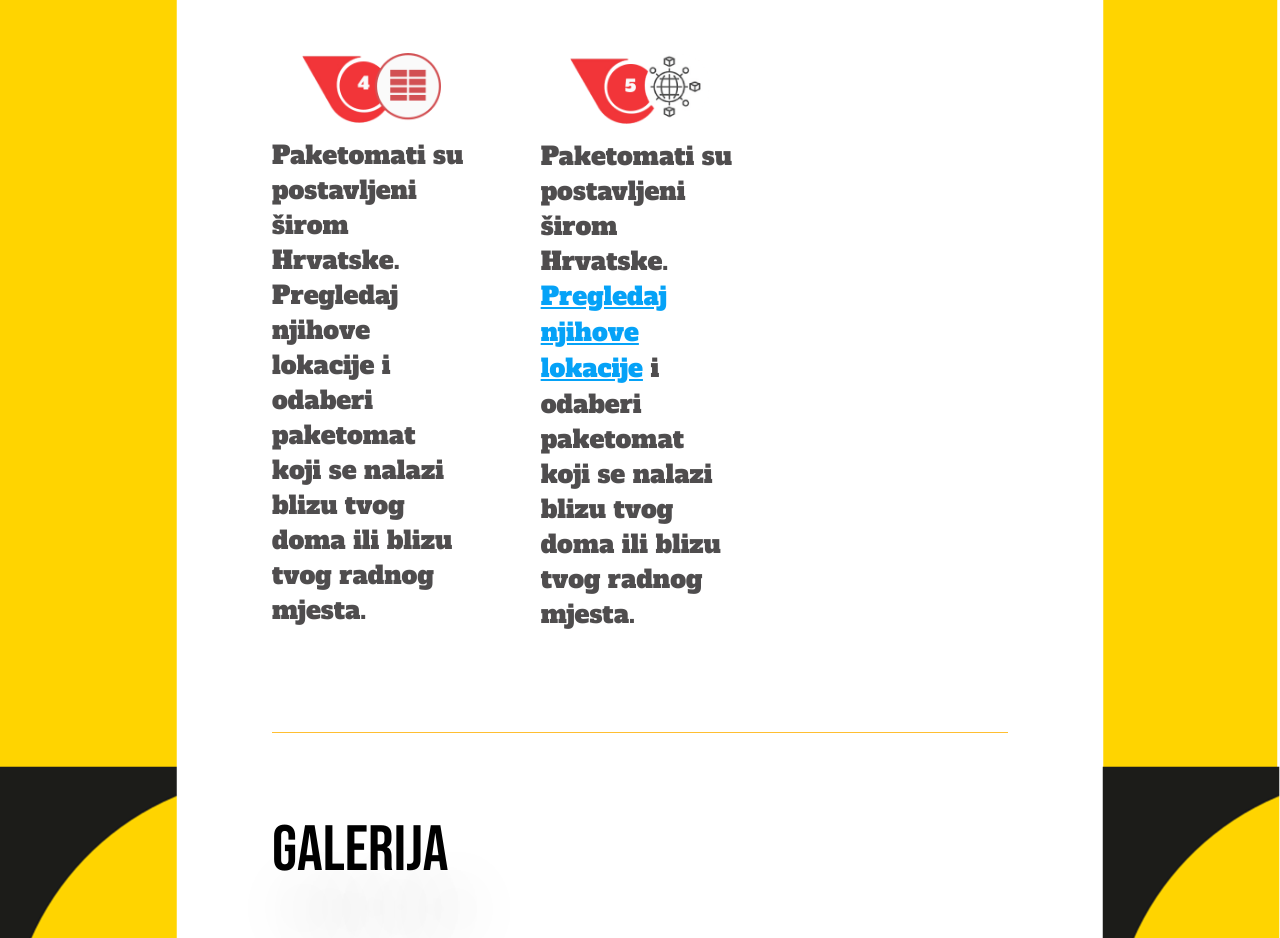
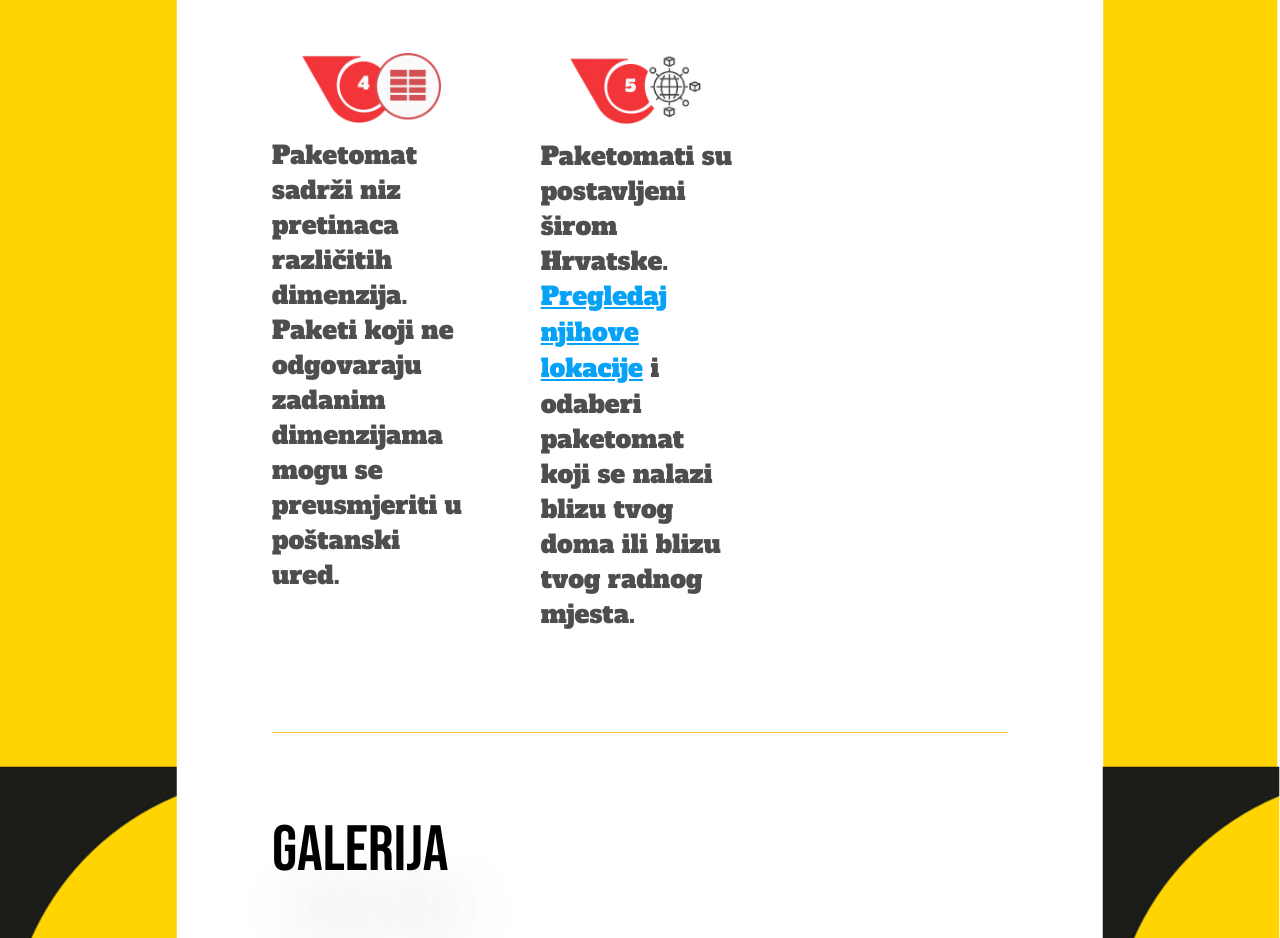
Before and after one commit to Zeljak/paketomat, a website: page index.html in a window 1280 px wide. Shown: the part 5660-6598 px from the top of the page. Drawn offline with nearby package versions, Linux system fonts and the light colour scheme; files whose address does not match are found by name.

Commit message:
new text

```diff
--- a/index.html
+++ b/index.html
@@ -391,7 +391,7 @@
             <div>
               <img
                 src="./_assets/images/paketomat_ikona_2.png"
-                alt="Isporuka u roku 24 sata"
+                alt="Dostava na kućnu adresu, ured ili paketomat!"
               />
               <p>
                 Osim dostave na kućnu adresu, možete odabrati i dostavu u
@@ -401,7 +401,7 @@
             <div>
               <img
                 src="./_assets/images/paketomat_ikona_3.png"
-                alt="Isporuka u roku 24 sata"
+                alt="Paketomat - uređaj za primanje i slanje paketa"
               />
               <p>
                 Paketomat je inovativni uređaj kojim se možete koristiti za
@@ -411,12 +411,12 @@
             <div>
               <img
                 src="./_assets/images/paketomat_ikona_4.png"
-                alt="Isporuka u roku 24 sata"
+                alt="Paketomat sadrži niz pretinaca različitih dimenzija"
               />
               <p>
-                Paketomati su postavljeni širom Hrvatske. Pregledaj njihove
-                lokacije i odaberi paketomat koji se nalazi blizu tvog doma ili
-                blizu tvog radnog mjesta.
+                Paketomat sadrži niz pretinaca različitih dimenzija. Paketi koji
+                ne odgovaraju zadanim dimenzijama mogu se preusmjeriti u
+                poštanski ured.
               </p>
             </div>
             <div>
```
